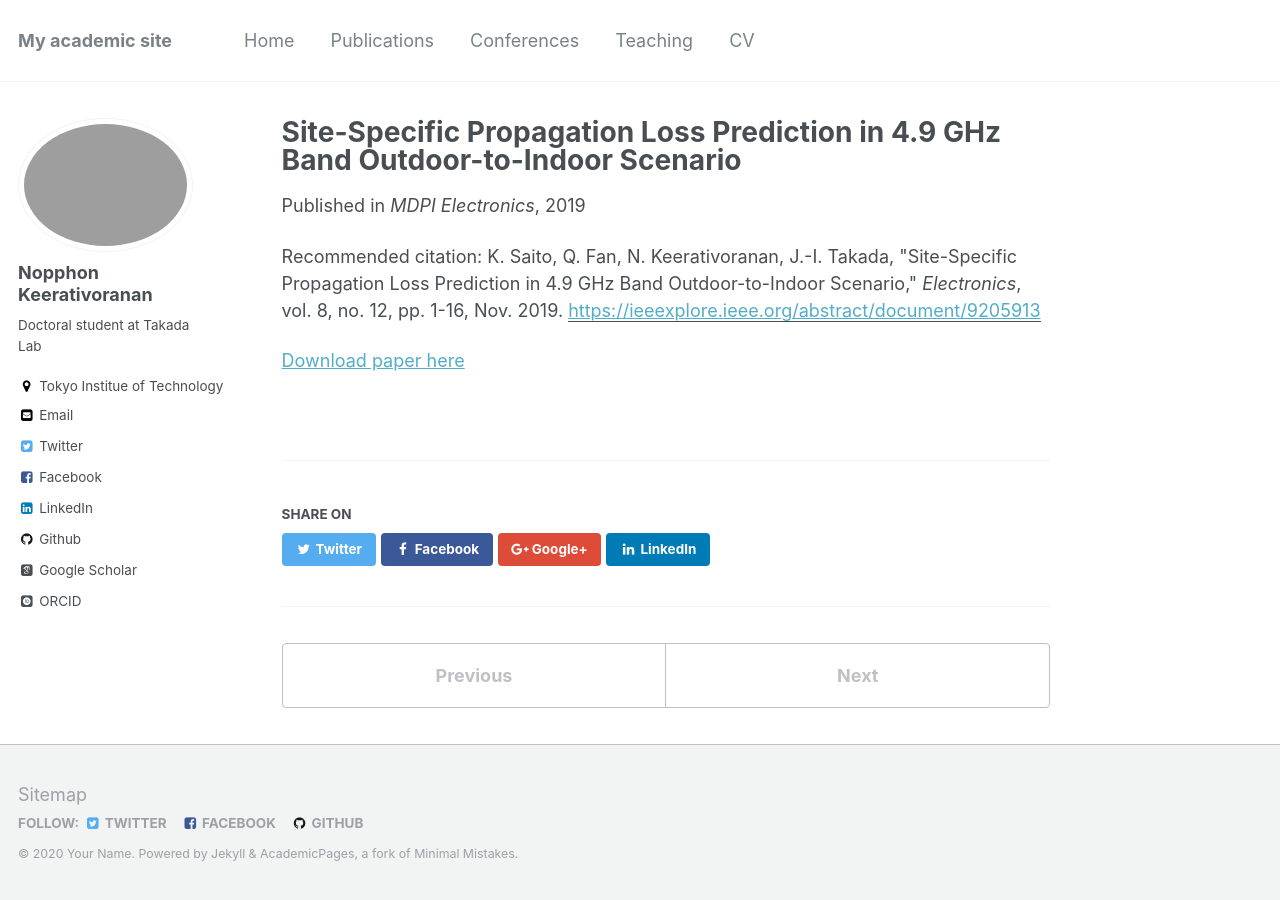
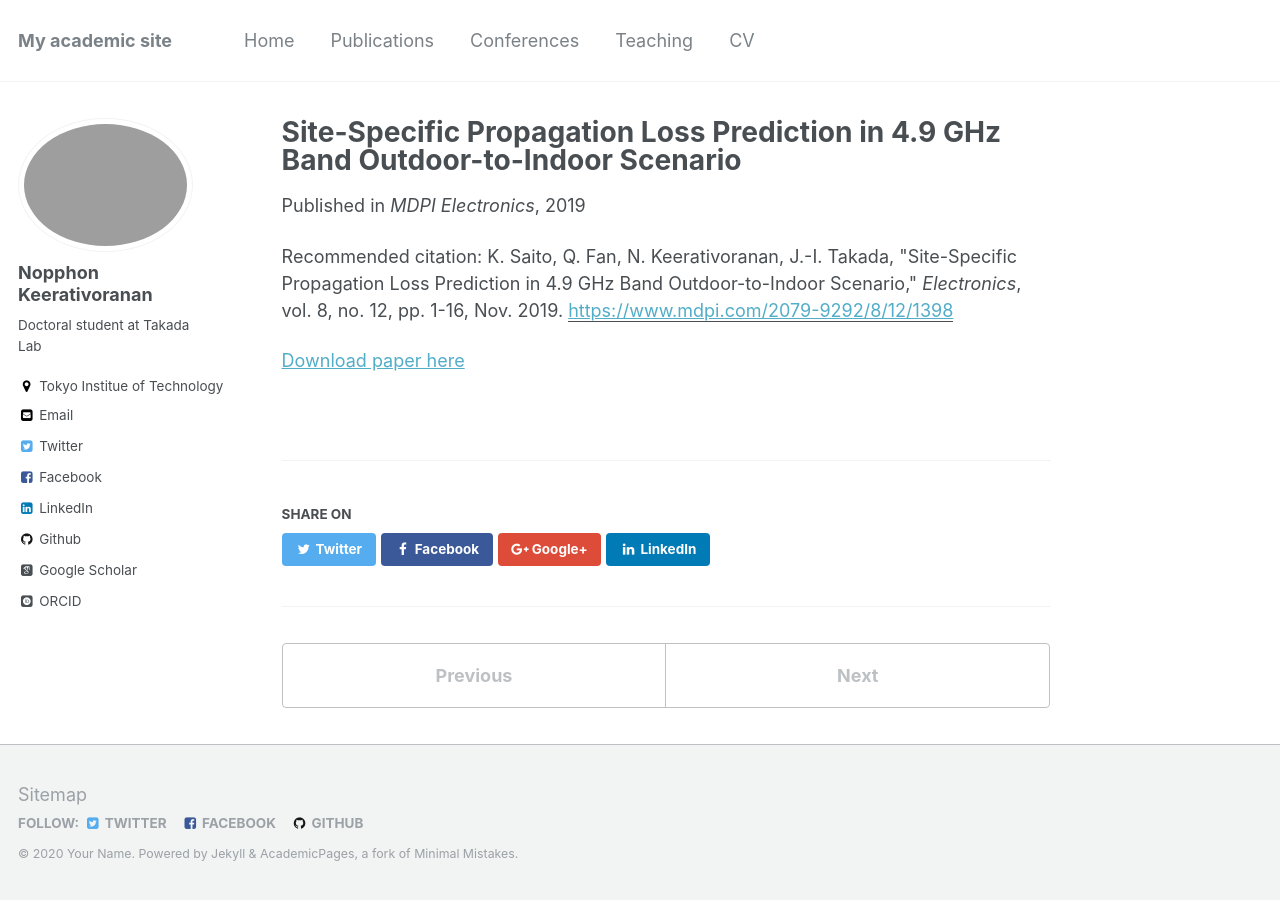
Before and after one commit to KeNopphon/KeNopphon.github.io, a Jekyll site: the page built from _publications/paper-number-5.md, in a window 1280 px wide. Built offline with Jekyll 4.4.1, drawn with Linux system fonts in a browser that asks for light colours; some web fonts are replaced; part of the change alters nothing that is shown.

Commit message:
Update paper-number-5.md

```diff
--- a/_publications/paper-number-5.md
+++ b/_publications/paper-number-5.md
@@ -1,11 +1,11 @@
 ---
-title: "Site-Specific Propagation Loss Prediction in 4.9 GHz Band Outdoor-to-Indoor Scenario "
+title: "Site-Specific Propagation Loss Prediction in 4.9 GHz Band Outdoor-to-Indoor Scenario"
 collection: Jornal publication
 permalink: /publication/paper-number-5
 excerpt: '3rd author of this paper'
 date: 2019-11-23
 venue: 'MDPI Electronics'
-paperurl: 'https://ieeexplore.ieee.org/abstract/document/9205913'
+paperurl: 'https://www.mdpi.com/2079-9292/8/12/1398'
 citation: 'K. Saito, Q. Fan, N. Keerativoranan, J.-I. Takada, "Site-Specific Propagation Loss Prediction in 4.9 GHz Band Outdoor-to-Indoor Scenario," <i>Electronics</i>, vol. 8, no. 12, pp. 1-16, Nov. 2019.'
 ---
 
```
